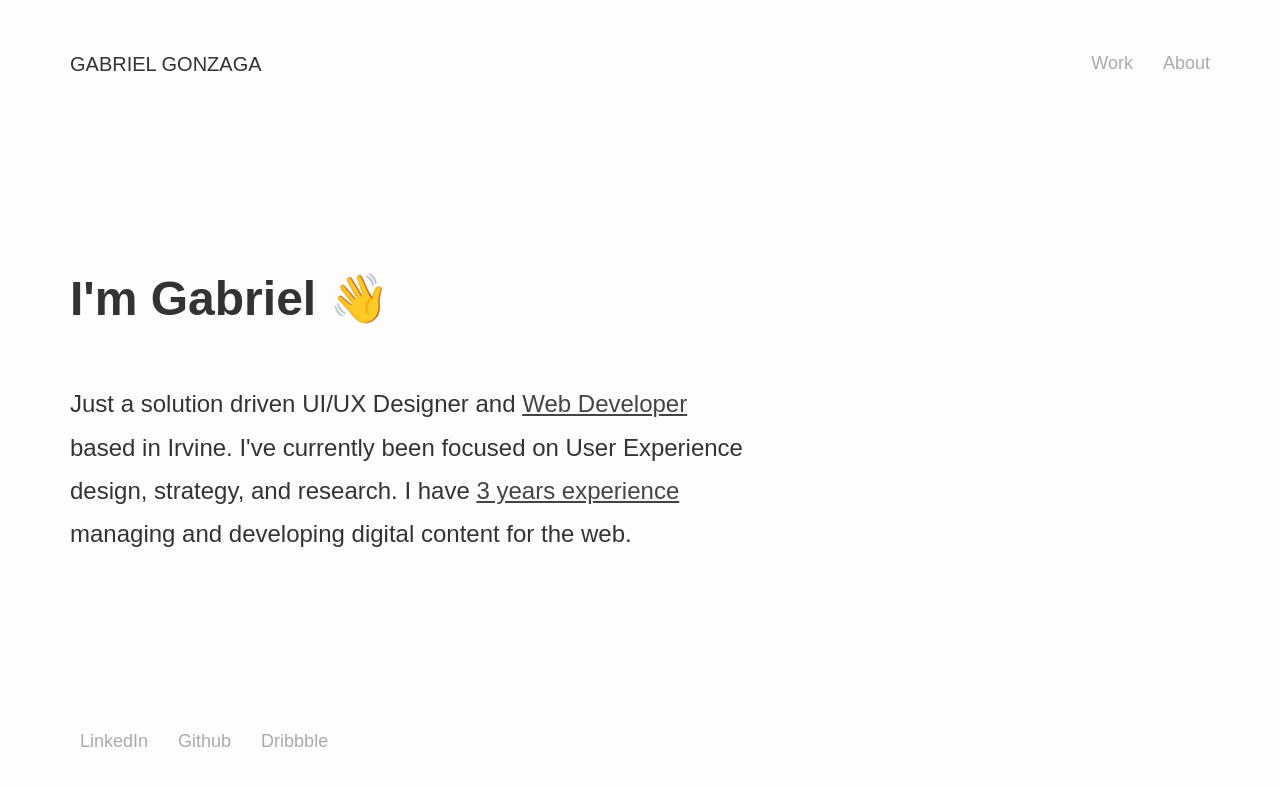
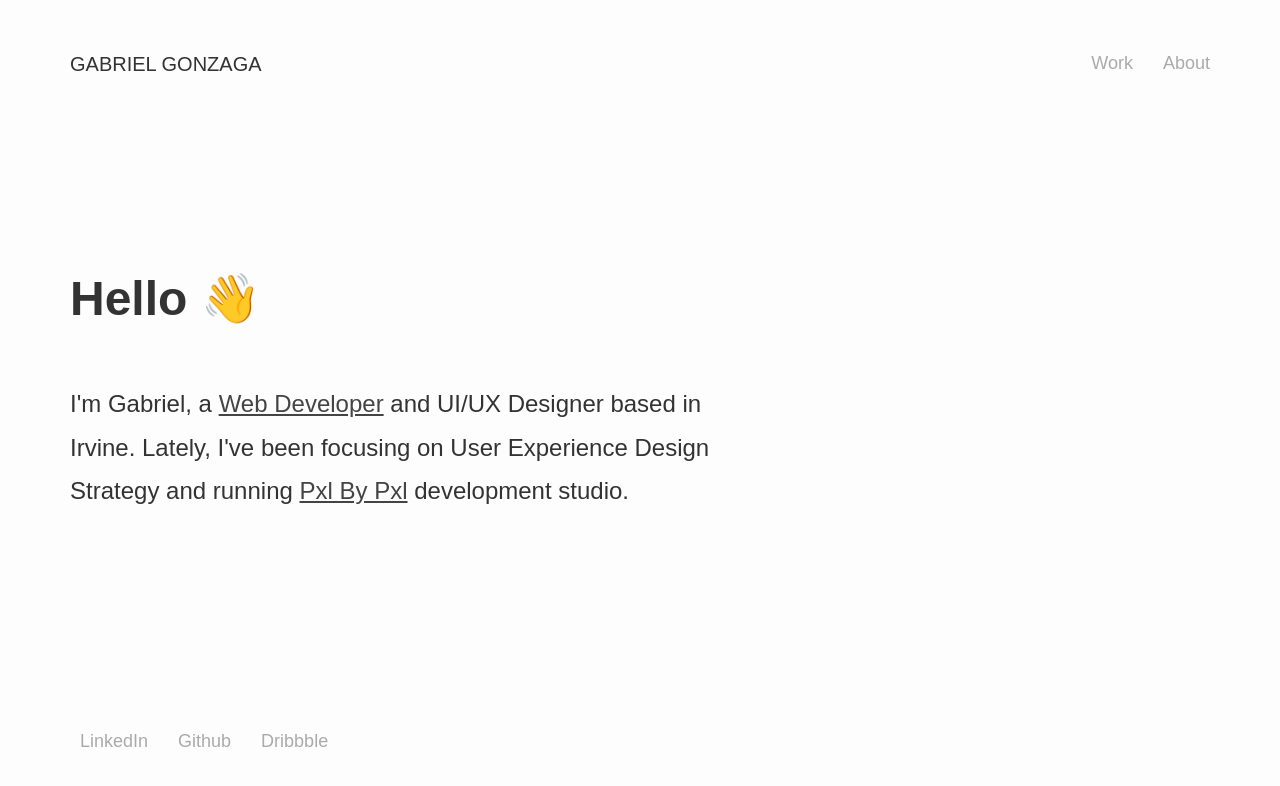
Before and after one commit to gabrielmgonzaga/portfolio-react, a React (Create React App) app: page / in a window 1280 px wide. Shown: the top 786 px of the page. Built offline with nearby package versions, Linux system fonts and the light colour scheme.

Commit message:
Update text content

```diff
--- a/src/App.css
+++ b/src/App.css
@@ -80,7 +80,7 @@ nav ul li:hover {
 }
 
 .about img {
-  max-width: 30%;
+  max-width: 50%;
 }
 
 .quote {
--- a/src/pages/About.js
+++ b/src/pages/About.js
@@ -14,15 +14,15 @@ export default function Blog() {
 
                 <h2>About</h2>
 
-                <img src="https://gabegonzaga.io/assets/gabriel-bw.jpg" alt="Gabriel Gonzaga black and white" />
+                <img src="https://pxlbypxl.com/wp-content/uploads/2020/01/hacker.png" alt="black hoodie hacker" />
 
-                <p>Hi, I'm Gabriel. I believe <em>technology and information</em> is a platform to give individuals power and knowledge to transcend and simplify lives. I'm driven to educate and provide easy to use products to have a positive impact for both information consumers, businesses, and startups.</p>
+                <p>I believe <em>Information Technology</em> is a great platform to give individuals power and knowledge. It is able to transcend and simplify lives.</p>
 
-                <p>In the past 3 years, I have been very fortunate to use both my technical and creative abilities. I have helped marketing teams, businesses, and startups to provide users with simple effective information design to generate leads, internal growth, and revenue.</p>
+                <p>In the past 3 years, I have helped creative marketing teams, businesses, and startups with web development and design.</p>
 
-                <p>Before learning web development in 2016, I worked in the medical field assisting operating room teams save lives. I have a natural empathy to have a positive impact anyway possible.</p>
+                <p>Before 2016, I worked in the medical field assisting operating room teams save lives. I have a natural empathy towards people and want to have a positive impact anyway I can.</p>
 
-                <p>Aside from work, I love music, airplanes, animals, and the pacific ocean. I'm currently based in Irvine and raised in Garden Grove, CA.</p>
+                <p>Aside from all this - I like music, airplanes, animals, and the ocean.</p>
 
                 <p>Thanks for visiting.</p>
 
--- a/src/pages/Home.js
+++ b/src/pages/Home.js
@@ -1,5 +1,6 @@
 import React from 'react';
 import { Helmet } from 'react-helmet';
+import { Link } from 'react-router-dom';
 
 export default function Home() {
     return (
@@ -10,10 +11,9 @@ export default function Home() {
                 <title>Gabriel Gonzaga - UX Portfolio</title>
             </Helmet>
 
-            <h2>I'm Gabriel <span role="img" aria-label="high-five">👋</span></h2>
-            <p>Just a solution driven UI/UX Designer and <a rel="noopener noreferrer" target="_blank" href="https://github.com/gabrielmgonzaga">Web Developer</a> based in Irvine.
-                I've currently been focused on User Experience design, strategy, and research.
-                I have <a rel="noopener noreferrer" target="_blank" href="https://linkedin.com/in/gabriel-gonzaga">3 years experience</a> managing and developing digital content for the web.
+            <h2>Hello  <span role="img" aria-label="high-five">👋</span></h2>
+            <p>I'm Gabriel, a <a rel="noopener noreferrer" target="_blank" href="https://github.com/gabrielmgonzaga">Web Developer</a> and UI/UX Designer based in Irvine.
+                Lately, I've been focusing on User Experience Design Strategy and running <a rel="noopener noreferrer" target="_blank" href="https://pxlbypxl.com">Pxl By Pxl</a> development studio.
             </p>
         </div>
     )
--- a/src/pages/Work.js
+++ b/src/pages/Work.js
@@ -19,14 +19,6 @@ const card = [
         title: 'Case Study 2',
         description: 'Lorem ipsum dolor sit amet, consectetur adipiscing elit.'
     },
-    {
-        id: 2,
-        link: '/',
-        imgSrc: 'https://via.placeholder.com/1000',
-        imgAlt: 'Image Description 2',
-        title: 'Case Study 3',
-        description: 'Lorem ipsum dolor sit amet, consectetur adipiscing elit, sed do eiusmod tempor incididunt ut labore et dolore magna aliqua.'
-    }
 ]
 
 export default function CaseStudies() {
```
